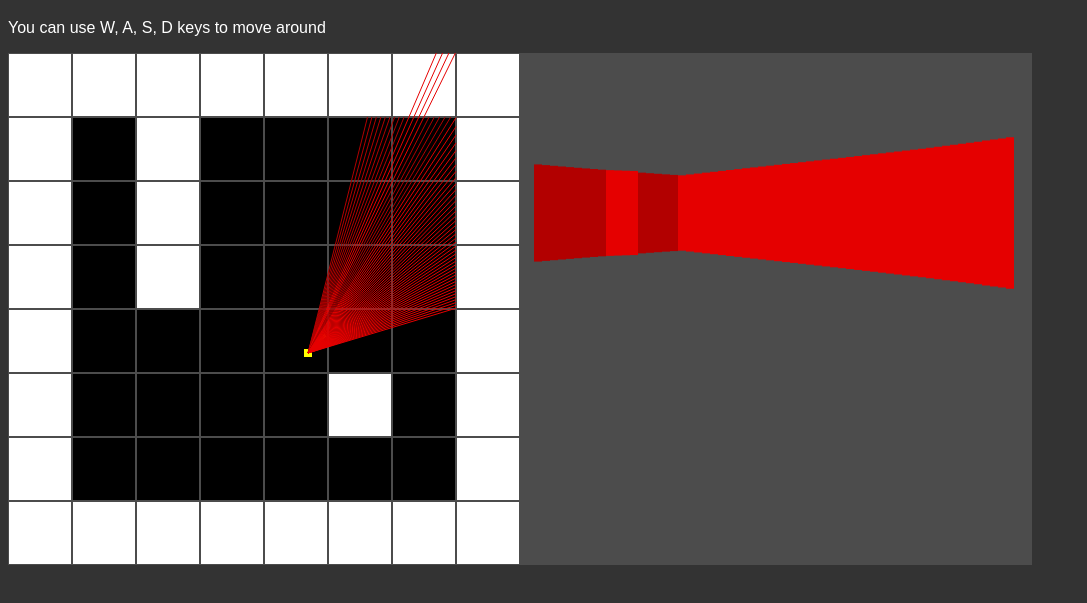
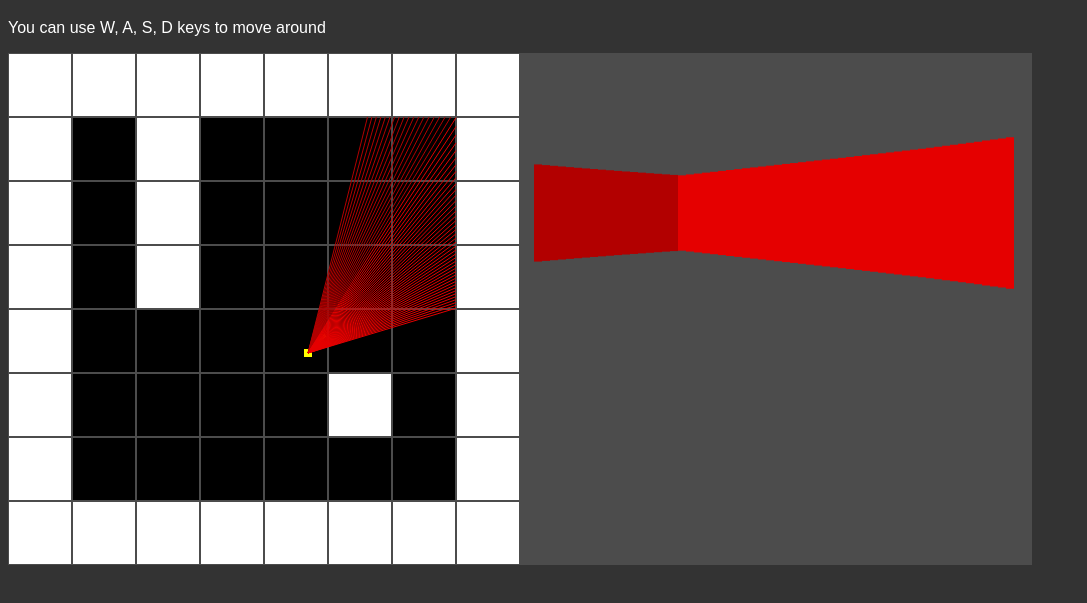
Before and after one commit to rbrander/ray-casting, a plain HTML site: page index.html in a window 1280 px wide. Shown: the part 61-664 px from the top of the page, without its empty margins (0-1087 px from the left). Drawn offline with Linux system fonts and the light colour scheme.

Commit message:
fix: bug fixes for drawRays

```diff
--- a/app.js
+++ b/app.js
@@ -11,34 +11,6 @@ const state = {
   playerAngle: 0,
   keys: {}
 };
-
-const PLAYER_MOVE_DISTANCE = 5; // pixels
-const W_KEY = 87;
-const A_KEY = 65;
-const S_KEY = 83;
-const D_KEY = 68;
-const RADS_PER_DEGREE = Math.PI / 180;
-const COLORS = {
-  LIGHT_RED: '#e50000',
-  DARK_RED: '#b20000'
-}
-const MAP_WIDTH = 8; // map width (array)
-const MAP_HEIGHT = 8; // map height (array)
-const MAP_TILE_SIZE = 64; // each map cell in pixels
-const MAP = [
-  1, 1, 1, 1, 1, 1, 1, 1,
-  1, 0, 1, 0, 0, 0, 0, 1,
-  1, 0, 1, 0, 0, 0, 0, 1,
-  1, 0, 1, 0, 0, 0, 0, 1,
-  1, 0, 0, 0, 0, 0, 0, 1,
-  1, 0, 0, 0, 0, 1, 0, 1,
-  1, 0, 0, 0, 0, 0, 0, 1,
-  1, 1, 1, 1, 1, 1, 1, 1
-];
-
-// Given two points, return the length of the line via c² = a² + b²
-const getLineLength = (startX, startY, endX, endY) =>
-  Math.sqrt((endX - startX)*(endX - startX) + (endY - startY)*(endY - startY));
 
 const drawMap = () => {
   for (let y = 0; y < MAP_HEIGHT; y++) {
@@ -69,18 +41,15 @@ const drawPlayer = () => {
 };
 
 const drawRays = () => {
-  let rayAngle = state.playerAngle - 30 * RADS_PER_DEGREE;
-  if (rayAngle < 0) {
-    rayAngle += Math.PI * 2;
-  }
-  if (rayAngle > Math.PI * 2) {
-    rayAngle -= Math.PI * 2;
-  }
+  const NUM_RAYS = 60;
+  const NUM_RAYS_PER_SIDE = NUM_RAYS / 2;
+  let rayAngle = clamp(state.playerAngle - NUM_RAYS_PER_SIDE * RADS_PER_DEGREE, MIN_ANGLE, MAX_ANGLE);
   let xOffset, yOffset;
   let horizontalWallRayLength = 999999, verticalWallRayLength = 999999;
 
 
-  for (let ray = 0; ray < 60; ray++) {
+  for (let ray = 0; ray < NUM_RAYS; ray++) {
+    horizontalWallRayLength = 999999, verticalWallRayLength = 999999
     let depthOfField = 0;
 
     // Horizontal wall check
@@ -176,34 +145,23 @@ const drawRays = () => {
     }
     ctx.stroke();
 
-    // draw 3d walls in (320x160) viewport
-    let cosineBetweenPlayerAndRay = state.playerAngle - rayAngle;
-    if (cosineBetweenPlayerAndRay > Math.PI * 2) {
-      cosineBetweenPlayerAndRay -= Math.PI * 2;
-    } else if (cosineBetweenPlayerAndRay < 0) {
-      cosineBetweenPlayerAndRay += Math.PI * 2;
-    }
+    // draw 3d walls in (320x320) viewport
+    const VIEWPORT_WIDTH = 320;
+    const VIEWPORT_HEIGHT = 320;
+    let cosineBetweenPlayerAndRay = clamp(state.playerAngle - rayAngle, MIN_ANGLE, MAX_ANGLE);
     const rayDistance = rayLength * Math.cos(cosineBetweenPlayerAndRay); // fixes fish-eye
-    let lineHeight = MAP_TILE_SIZE * 320 / rayDistance;
-    const lineOffset = 160 - lineHeight / 2;
-    if (lineHeight > 320) {
-      lineHeight = 320;
-    }
+    let lineHeight = MAP_TILE_SIZE * VIEWPORT_WIDTH / rayDistance;
+    const lineOffset = (VIEWPORT_HEIGHT / 2) - lineHeight / 2;
+
+    const buffer = 18; // px between left and right sides
     ctx.lineWidth = 8;
     ctx.beginPath();
-    ctx.moveTo(ray * 8 + 530, lineOffset);
-    ctx.lineTo(ray * 8 + 530, lineOffset + lineHeight);
+    ctx.moveTo(ray * ctx.lineWidth + (canvas.width / 2) + buffer, lineOffset);
+    ctx.lineTo(ray * ctx.lineWidth + (canvas.width / 2) + buffer, lineOffset + lineHeight);
     ctx.stroke();
 
     // Increment angle for next ray iteration
-    rayAngle += RADS_PER_DEGREE;
-    if (rayAngle < 0) {
-      rayAngle += Math.PI * 2;
-    }
-    if (rayAngle > Math.PI * 2) {
-      rayAngle -= Math.PI * 2;
-    }
-
+    rayAngle = clamp(rayAngle + RADS_PER_DEGREE, MIN_ANGLE, MAX_ANGLE);
   }
 };
 
@@ -230,20 +188,12 @@ const update = (tick) => {
   if (isPlayerRotating) {
     const angleDelta = 0.01; // change of angle in radians
     if (state.keys[A_KEY]) {
-      state.playerAngle -= angleDelta;
-      // bounds check; ensure angle is always between 0 and 2*PI
-      if (state.playerAngle < 0) {
-        state.playerAngle += Math.PI * 2
-      }
+      state.playerAngle = clamp(state.playerAngle - angleDelta, MIN_ANGLE, MAX_ANGLE);
       state.playerDeltaX = Math.cos(state.playerAngle);
       state.playerDeltaY = Math.sin(state.playerAngle);
     }
     if (state.keys[D_KEY]) {
-      state.playerAngle += angleDelta;
-      // bounds check; ensure angle is always between 0 and 2*PI
-      if (state.playerAngle > Math.PI * 2) {
-        state.playerAngle -= Math.PI * 2
-      }
+      state.playerAngle = clamp(state.playerAngle + angleDelta, MIN_ANGLE, MAX_ANGLE);
       state.playerDeltaX = Math.cos(state.playerAngle);
       state.playerDeltaY = Math.sin(state.playerAngle);
     }
--- /dev/null
+++ b/constants.js
@@ -0,0 +1,34 @@
+// constants.js
+
+// Min and Max angle values in radians
+const MIN_ANGLE = 0;
+const MAX_ANGLE = Math.PI * 2;
+const RADS_PER_DEGREE = Math.PI / 180;
+
+// Keys
+const W_KEY = 87;
+const A_KEY = 65;
+const S_KEY = 83;
+const D_KEY = 68;
+
+// Map
+const MAP_WIDTH = 8; // map width (array)
+const MAP_HEIGHT = 8; // map height (array)
+const MAP_TILE_SIZE = 64; // each map cell in pixels
+const MAP = [
+  1, 1, 1, 1, 1, 1, 1, 1,
+  1, 0, 1, 0, 0, 0, 0, 1,
+  1, 0, 1, 0, 0, 0, 0, 1,
+  1, 0, 1, 0, 0, 0, 0, 1,
+  1, 0, 0, 0, 0, 0, 0, 1,
+  1, 0, 0, 0, 0, 1, 0, 1,
+  1, 0, 0, 0, 0, 0, 0, 1,
+  1, 1, 1, 1, 1, 1, 1, 1
+];
+
+// Others
+const PLAYER_MOVE_DISTANCE = 5; // pixels
+const COLORS = {
+  LIGHT_RED: '#e50000',
+  DARK_RED: '#b20000'
+}
--- a/index.html
+++ b/index.html
@@ -13,6 +13,8 @@
       background-color: #333333;
     }
   </style>
+  <script src="constants.js"></script>
+  <script src="utils.js"></script>
 </head>
 <body>
   <h1>Ray Casting</h1>
--- /dev/null
+++ b/utils.js
@@ -0,0 +1,21 @@
+// utils.js
+
+// Given two points, return the length of the line via c² = a² + b²
+const getLineLength = (startX, startY, endX, endY) =>
+  Math.sqrt((endX - startX)*(endX - startX) + (endY - startY)*(endY - startY));
+
+// limit a value to between min and max
+const clamp = (value, min, max) => {
+  const range = Math.abs(max - min);
+  let newValue = value;
+  while (newValue > max) {
+    newValue -= range;
+  };
+  while (newValue < min) {
+    newValue += range;
+  }
+  return newValue;
+}
+
+// limit an angle (in radians) to 0 to 2π
+const clampAngle = (angle) => clamp(angle, 0, Math.PI * 2);
```
